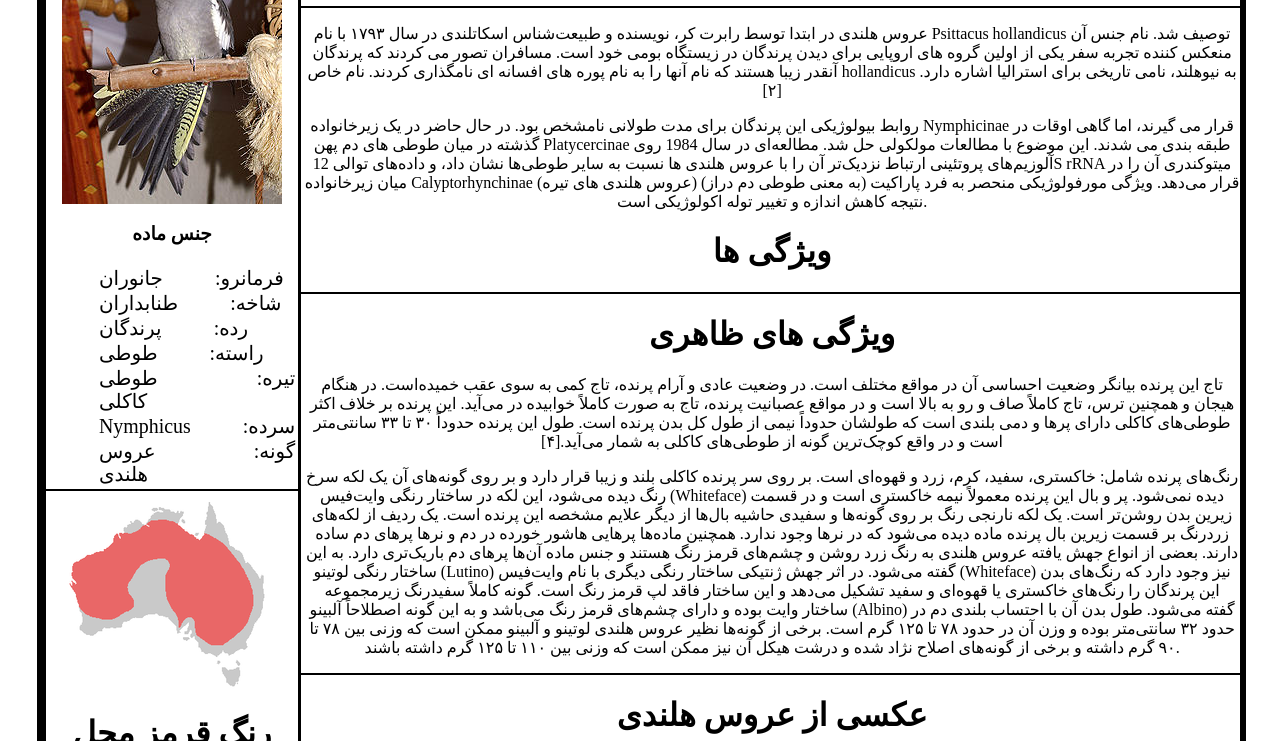
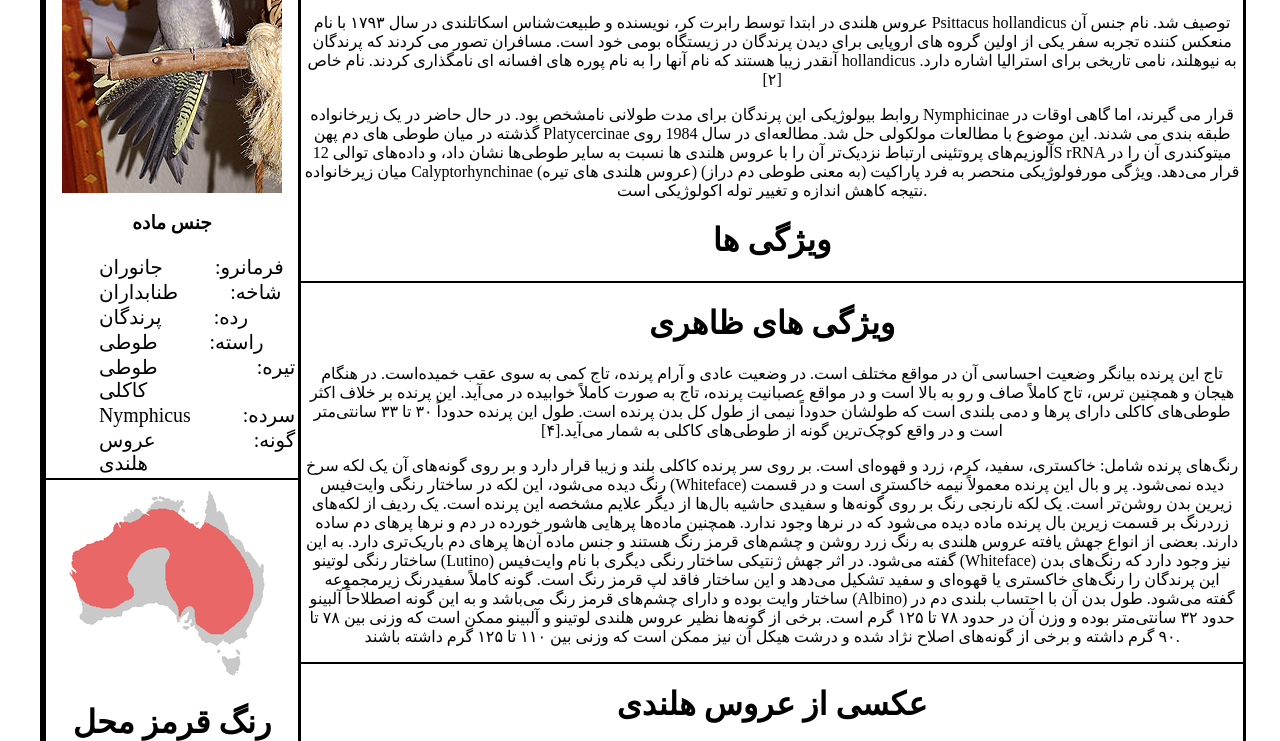
Before and after one commit to MartianouriH/hamed, a plain HTML site: page holandy .html in a window 1280 px wide. Shown: the part 610-1351 px from the top of the page. Drawn offline with Linux system fonts and the light colour scheme.

Commit message:
Update holandy.css

```diff
--- a/holandy.css
+++ b/holandy.css
@@ -1,5 +1,5 @@
 .main {
-    border: black solid;
+
     height: 14000px;
     width: 1200px;
     margin: 0 auto;
```
